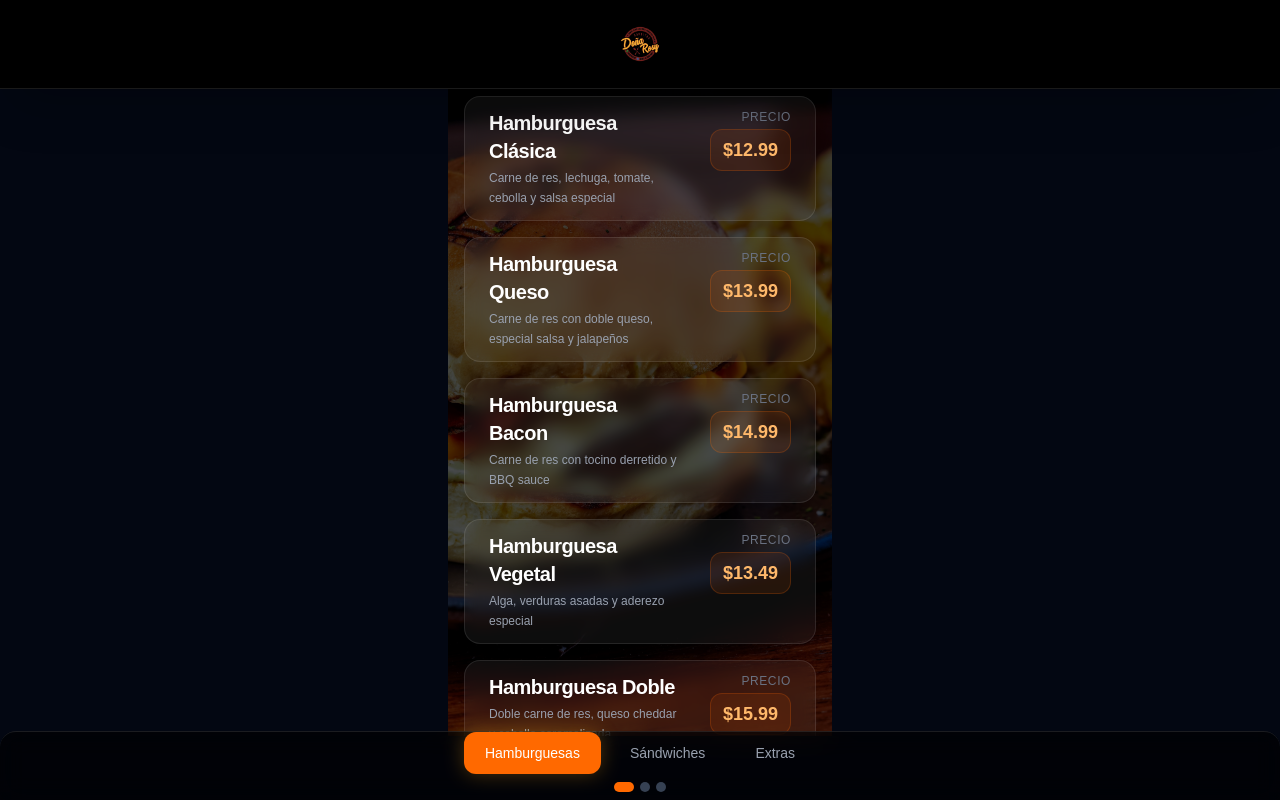
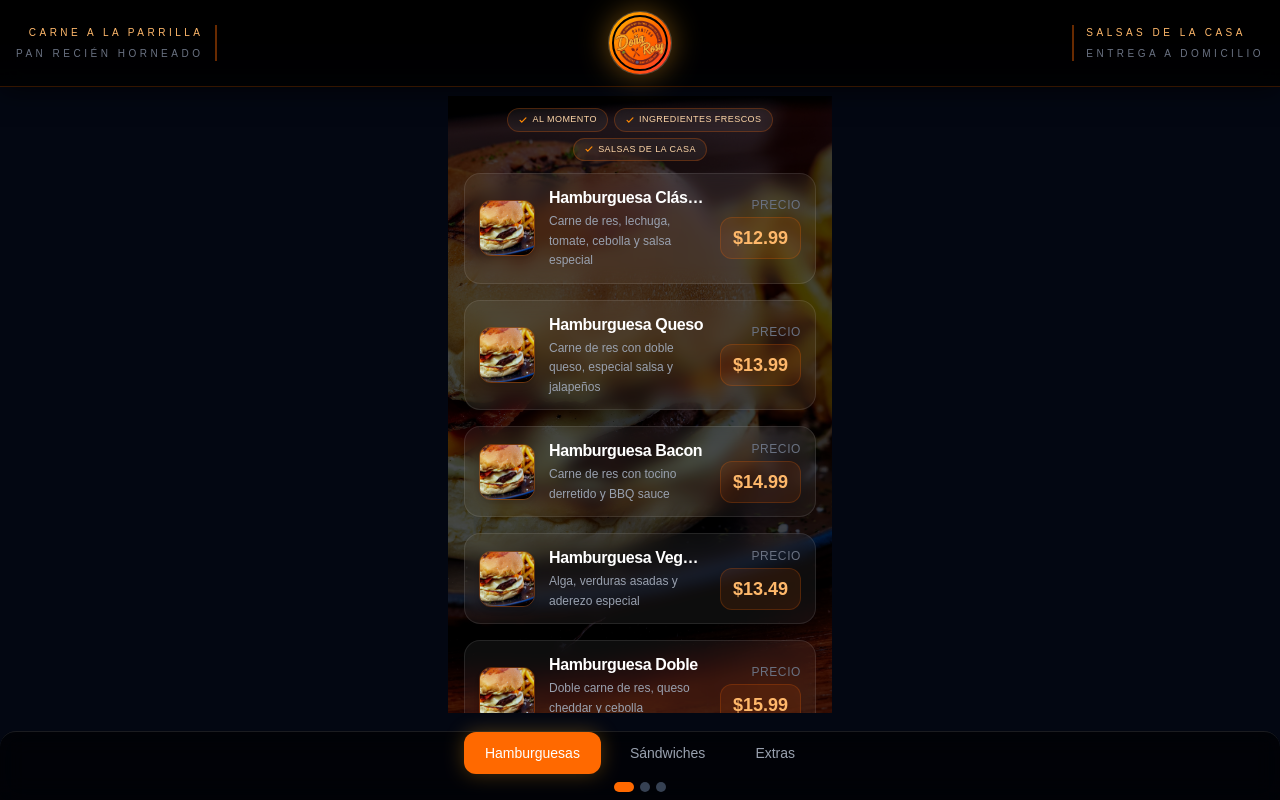
Before and after one commit to BrLearnix/carta, a Next.js app: page / in a window 1280 px wide. Built offline with nearby package versions, Linux system fonts and the light colour scheme.

Commit message:
se implemento el diseño de la carta

```diff
--- a/app/page.tsx
+++ b/app/page.tsx
@@ -179,145 +179,207 @@ const fondos = {
   extras: "/img/fondos/extra.jpg",
 };
 
+const SLIDE_THRESHOLD = 70;
+const INTENT_THRESHOLD = 8;
+
 export default function Home() {
   const [activeIndex, setActiveIndex] = useState(0);
-  const [isTransitioning, setIsTransitioning] = useState(false);
+  const [dragPx, setDragPx] = useState(0);
+  const [isDragging, setIsDragging] = useState(false);
   const dragStartX = useRef(0);
-  const dragCurrentX = useRef(0);
-  const isDragging = useRef(false);
+  const dragStartY = useRef(0);
+  const engaged = useRef(false);
+  const aborted = useRef(false);
 
-  const goTo = useCallback(
-    (index: number) => {
-      if (
-        index < 0 ||
-        index >= categories.length ||
-        index === activeIndex ||
-        isTransitioning
-      )
+  const handlePointerDown = useCallback((e: React.PointerEvent) => {
+    if (e.pointerType === "mouse" && e.button !== 0) return;
+    dragStartX.current = e.clientX;
+    dragStartY.current = e.clientY;
+    engaged.current = false;
+    aborted.current = false;
+  }, []);
+
+  const handlePointerMove = useCallback(
+    (e: React.PointerEvent) => {
+      if (e.pointerType === "mouse" && e.buttons !== 1) return;
+      const dx = e.clientX - dragStartX.current;
+      const dy = e.clientY - dragStartY.current;
+
+      if (!engaged.current) {
+        if (aborted.current) return;
+        if (Math.abs(dy) > Math.abs(dx) && Math.abs(dy) > INTENT_THRESHOLD) {
+          aborted.current = true;
           return;
-      setIsTransitioning(true);
-      setActiveIndex(index);
-      setTimeout(() => setIsTransitioning(false), 300);
+        }
+        if (Math.abs(dx) > INTENT_THRESHOLD && Math.abs(dx) >= Math.abs(dy)) {
+          engaged.current = true;
+          setIsDragging(true);
+          e.currentTarget.setPointerCapture(e.pointerId);
+        } else {
+          return;
+        }
+      }
+
+      const atFirstEdge = activeIndex === 0 && dx > 0;
+      const atLastEdge = activeIndex === categories.length - 1 && dx < 0;
+      setDragPx(atFirstEdge || atLastEdge ? dx * 0.35 : dx);
     },
-    [activeIndex, categories.length, isTransitioning],
+    [activeIndex],
   );
 
-  const scrollToSection = useCallback(
-    (index: number) => {
-      goTo(index);
-    },
-    [goTo],
-  );
-
-  const handleDragStart = useCallback(
-    (e: React.TouchEvent | React.MouseEvent) => {
-      const clientX =
-        e.type === "mousedown"
-          ? (e as React.MouseEvent).clientX
-          : (e as React.TouchEvent).touches[0].clientX;
-      dragStartX.current = clientX;
-      dragCurrentX.current = clientX;
-      isDragging.current = true;
-    },
-    [],
-  );
-
-  const handleDragMove = useCallback(
-    (e: React.TouchEvent | React.MouseEvent) => {
-      if (!isDragging.current) return;
-      const clientX =
-        e.type === "mousemove"
-          ? (e as React.MouseEvent).clientX
-          : (e as React.TouchEvent).touches[0].clientX;
-      dragCurrentX.current = clientX;
-    },
-    [],
-  );
-
-  const handleDragEnd = useCallback(() => {
-    if (!isDragging.current) return;
-    isDragging.current = false;
-    const diff = dragCurrentX.current - dragStartX.current;
-    const threshold = 60;
-    if (Math.abs(diff) > threshold) {
-      const nextIndex =
-        diff < 0
-          ? Math.min(activeIndex + 1, categories.length - 1)
-          : Math.max(activeIndex - 1, 0);
-      goTo(nextIndex);
+  const handlePointerEnd = useCallback(() => {
+    if (!engaged.current) return;
+    engaged.current = false;
+    setIsDragging(false);
+    setDragPx(0);
+    if (dragPx <= -SLIDE_THRESHOLD && activeIndex < categories.length - 1) {
+      setActiveIndex(activeIndex + 1);
+    } else if (dragPx >= SLIDE_THRESHOLD && activeIndex > 0) {
+      setActiveIndex(activeIndex - 1);
     }
-  }, [activeIndex, categories.length, goTo]);
+  }, [activeIndex, dragPx]);
 
   useEffect(() => {
     const handleKey = (e: KeyboardEvent) => {
       if (e.key === "ArrowRight")
-        goTo(Math.min(activeIndex + 1, categories.length - 1));
-      if (e.key === "ArrowLeft") goTo(Math.max(activeIndex - 1, 0));
+        setActiveIndex(Math.min(activeIndex + 1, categories.length - 1));
+      if (e.key === "ArrowLeft") setActiveIndex(Math.max(activeIndex - 1, 0));
     };
     window.addEventListener("keydown", handleKey);
     return () => window.removeEventListener("keydown", handleKey);
-  }, [activeIndex, categories.length, goTo]);
-
-  const cat = categories[activeIndex];
-  const items = menuItems[cat.id];
-  const fondo = fondos[cat.id];
-
-  const dir = activeIndex > 0 ? "translate-x-[20px]" : "translate-x-[-20px]";
+  }, [activeIndex]);
 
   return (
     <div className="min-h-screen bg-gray-950 overflow-hidden">
-      <div className="fixed top-0 left-0 w-full z-50 isolate flex items-center justify-center px-4 py-6 bg-black backdrop-blur-md border-b border-white/10 shadow-2xl">
-        <div className="flex items-center gap-2">
+      <header className="fixed top-0 left-0 w-full z-50 isolate flex items-center justify-between gap-2 sm:gap-4 px-3 sm:px-4 py-2.5 sm:py-3 bg-gradient-to-b from-black via-black/95 to-black/80 backdrop-blur-md border-b border-orange-500/20 shadow-[0_4px_24px_rgba(0,0,0,0.6)]">
+        <div className="flex flex-1 min-w-0 items-center justify-start">
+          <p className="sm:hidden text-[9px] uppercase tracking-[0.25em] text-orange-300/90 whitespace-nowrap">
+            ✦ A la parrilla
+          </p>
+          <div className="hidden sm:flex flex-col items-end gap-1.5 border-r-2 border-orange-500/40 pr-3 text-right">
+            <span className="text-[10px] font-medium uppercase tracking-[0.35em] text-orange-300 whitespace-nowrap">
+              Carne a la parrilla
+            </span>
+            <span className="text-[10px] font-medium uppercase tracking-[0.35em] text-gray-500 whitespace-nowrap">
+              Pan recién horneado
+            </span>
+          </div>
+        </div>
+
+        <div className="group relative shrink-0 rounded-full bg-gradient-to-br from-amber-400 via-orange-500 to-red-500 p-[3px] shadow-[0_0_30px_rgba(250,166,26,0.45)] transition-transform duration-300 hover:scale-105">
           <img
             src="/img/logo/logo1.png"
             alt="Logo Doña Rosy"
-            className="w-10 h-10 rounded-full"
+            className="w-14 h-14 rounded-full border-2 border-black block"
           />
+          <span className="absolute inset-0 rounded-full ring-1 ring-white/20 pointer-events-none" />
+        </div>
+
+        <div className="flex flex-1 min-w-0 items-center justify-end">
+          <p className="sm:hidden text-[9px] uppercase tracking-[0.25em] text-orange-300/90 whitespace-nowrap">
+            Domicilio ✦
+          </p>
+          <div className="hidden sm:flex flex-col items-start gap-1.5 border-l-2 border-orange-500/40 pl-3">
+            <span className="text-[10px] font-medium uppercase tracking-[0.35em] text-orange-300 whitespace-nowrap">
+              Salsas de la casa
+            </span>
+            <span className="text-[10px] font-medium uppercase tracking-[0.35em] text-gray-500 whitespace-nowrap">
+              Entrega a domicilio
+            </span>
           </div>
         </div>
+      </header>
+
+      <p className="fixed top-[86px] left-0 w-full z-40 sm:hidden text-center text-[9px] uppercase tracking-[0.2em] text-gray-500 truncate px-4">
+        Hamburguesas y gorditas · Hechas a mano
+      </p>
 
       <div
-        className="relative h-full pt-[80px] pb-1 overflow-hidden"
-        onTouchStart={handleDragStart}
-        onTouchMove={handleDragMove}
-        onTouchEnd={handleDragEnd}
-        onMouseDown={handleDragStart}
-        onMouseMove={handleDragMove}
-        onMouseUp={handleDragEnd}
-        onMouseLeave={handleDragEnd}
+        className={`relative h-full pt-[104px] sm:pt-[96px] pb-1 overflow-hidden select-none ${
+          isDragging ? "cursor-grabbing" : "cursor-grab"
+        }`}
+        style={{ touchAction: "pan-y" }}
+        onPointerDown={handlePointerDown}
+        onPointerMove={handlePointerMove}
+        onPointerUp={handlePointerEnd}
+        onPointerCancel={handlePointerEnd}
       >
         <div
-          className={`relative w-full h-full flex items-center justify-center transition-all duration-300 ease-in-out overflow-hidden`}
+          className="flex h-full will-change-transform"
+          style={{
+            transform: `translateX(calc(${-activeIndex * 100}% + ${dragPx}px))`,
+            transition: isDragging
+              ? "none"
+              : "transform 350ms cubic-bezier(0.22, 1, 0.36, 1)",
+          }}
+        >
+          {categories.map((cat, i) => {
+            const offset = Math.abs(i - activeIndex);
+            return (
+              <div
+                key={cat.id}
+                className="relative h-full w-full min-w-full flex-shrink-0 flex flex-col items-center"
               >
                 <div
-            key={cat.id}
-            className={`relative w-full max-w-sm h-full flex flex-col items-center ${
-              isTransitioning
-                ? "opacity-0 scale-95 pointer-events-none"
-                : "opacity-100 scale-100 pointer-events-auto"
-            }`}
+                  className="relative w-full max-w-sm h-full flex flex-col items-center"
                   style={{
-              backgroundImage: `url("${fondo}")`,
+                    backgroundImage: `url("${fondos[cat.id]}")`,
                     backgroundSize: "cover",
                     backgroundPosition: "center",
                   }}
                 >
                   <div className="absolute inset-0 bg-black/70" />
-            <div className="relative z-10 overflow-y-auto scrollbar-none mt-4 max-h-[calc(100vh-160px)] w-full px-4 pb-1 overscroll-contain">
-              {items.map((item: MenuItem) => (
+                  <div className="relative z-10 flex flex-wrap justify-center gap-1.5 mt-3 px-4">
+                    {["Al momento", "Ingredientes frescos", "Salsas de la casa"].map(
+                      (s) => (
+                        <span
+                          key={s}
+                          className="flex items-center gap-1 rounded-full bg-white/5 backdrop-blur-sm border border-orange-500/25 px-2.5 py-1 text-[9px] uppercase tracking-wider text-orange-200"
+                        >
+                          <svg
+                            viewBox="0 0 24 24"
+                            className="w-2.5 h-2.5 stroke-orange-400 shrink-0"
+                            fill="none"
+                            strokeWidth={3}
+                            strokeLinecap="round"
+                            strokeLinejoin="round"
+                            aria-hidden="true"
+                          >
+                            <path d="M5 13l4 4L19 7" />
+                          </svg>
+                          {s}
+                        </span>
+                      ),
+                    )}
+                  </div>
+                  <div
+                    className="relative z-10 overflow-y-auto scrollbar-none mt-3 max-h-[calc(100vh-260px)] w-full px-4 pb-1 overscroll-contain transition-opacity duration-300"
+                    style={{
+                      opacity: isDragging && offset > 0 ? 0.6 : 1,
+                    }}
+                  >
+                    {menuItems[cat.id].map((item: MenuItem, ii) => (
                       <div
                         key={item.label}
-                  className="flex flex-row items-start justify-between gap-6 w-full bg-white/5 backdrop-blur-sm border border-white/10 rounded-2xl px-6 py-3 hover:bg-white/10 transition-colors duration-300 cursor-pointer mb-4"
+                        className="flex flex-row items-center gap-3.5 w-full bg-white/5 backdrop-blur-sm border border-white/10 rounded-2xl px-3.5 py-3 hover:bg-white/10 transition-colors duration-300 cursor-pointer mb-4"
                       >
-                  <div className="flex-1 text-left">
-                    <h2 className="text-xl font-bold text-white mb-1 tracking-tight">
+                        <img
+                          src={fondos[cat.id]}
+                          alt={item.label}
+                          className="w-14 h-14 shrink-0 rounded-xl object-cover border border-orange-500/30 shadow-md"
+                          style={{
+                            objectPosition: ["center", "left center", "right center"][ii % 3],
+                          }}
+                        />
+                        <div className="flex-1 min-w-0 text-left">
+                          <h2 className="text-base font-bold text-white mb-0.5 tracking-tight truncate">
                             {item.label}
                           </h2>
                           <p className="text-gray-400 text-xs leading-relaxed">
                             {item.desc || ""}
                           </p>
                         </div>
-                  <div className="min-w-[90px] flex flex-col items-end gap-1">
+                        <div className="min-w-[74px] shrink-0 flex flex-col items-end gap-1">
                           <span className="text-xs font-medium text-gray-500 uppercase tracking-wider">
                             Precio
                           </span>
@@ -332,6 +394,9 @@ export default function Home() {
                   </div>
                 </div>
               </div>
+            );
+          })}
+        </div>
       </div>
 
       <div className="fixed bottom-0 left-0 w-full z-50 isolate flex flex-col items-center gap-2 px-4 pb-2 bg-black/60 backdrop-blur-md border-t border-white/10 rounded-t-2xl">
@@ -339,8 +404,7 @@ export default function Home() {
           {categories.map((cat, i) => (
             <button
               key={cat.id}
-              onClick={() => scrollToSection(i)}
-              disabled={isTransitioning}
+              onClick={() => setActiveIndex(i)}
               className={`px-5 py-2.5 rounded-xl text-sm font-medium transition-all duration-300 ${
                 activeIndex === i
                   ? "bg-orange-500 text-white border border-orange-500/50 shadow-[0_0_20px_rgba(250,166,26,0.3)]"
@@ -356,8 +420,7 @@ export default function Home() {
           {categories.map((cat, i) => (
             <button
               key={cat.id}
-              onClick={() => scrollToSection(i)}
-              disabled={isTransitioning}
+              onClick={() => setActiveIndex(i)}
               className={`w-2.5 h-2.5 rounded-full transition-all duration-300 ${
                 activeIndex === i ? "bg-orange-500 w-5" : "bg-gray-700"
               }`}
```
Lines whose indentation alone changed are shown as unchanged.
